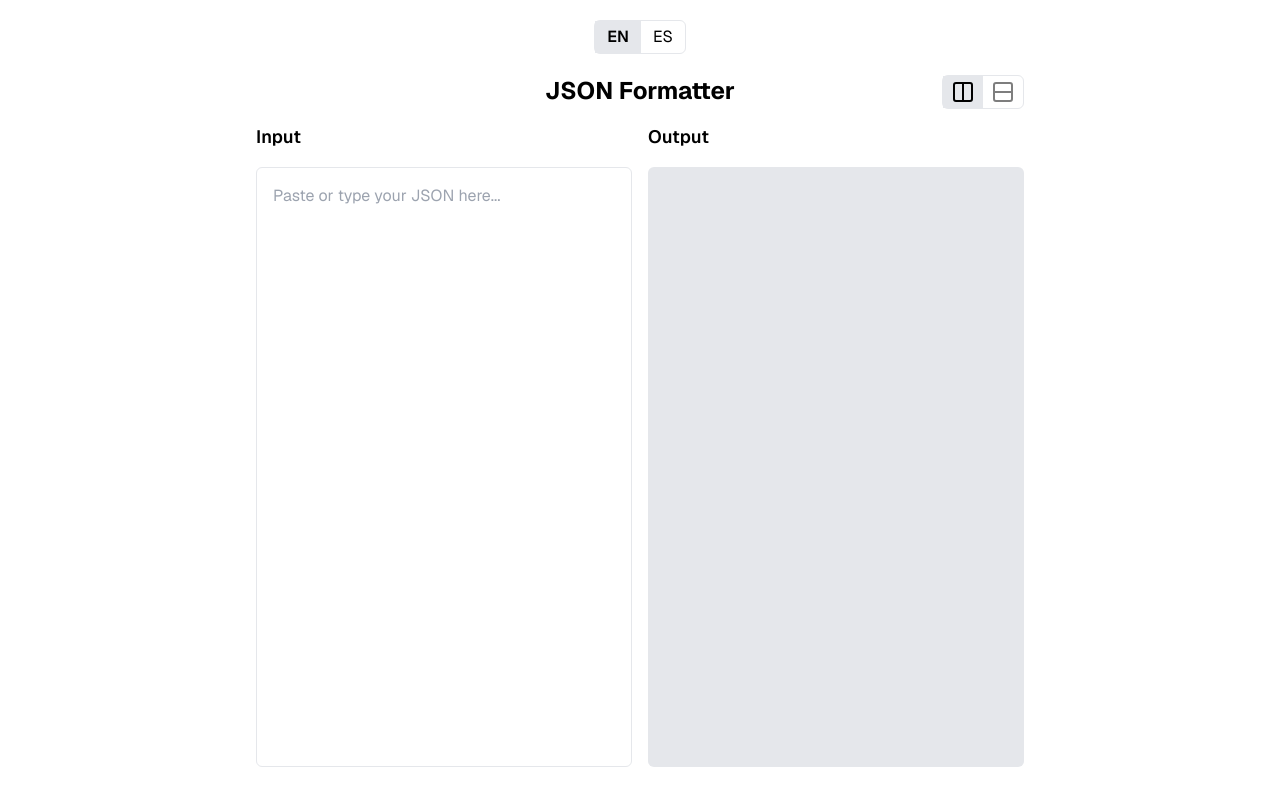
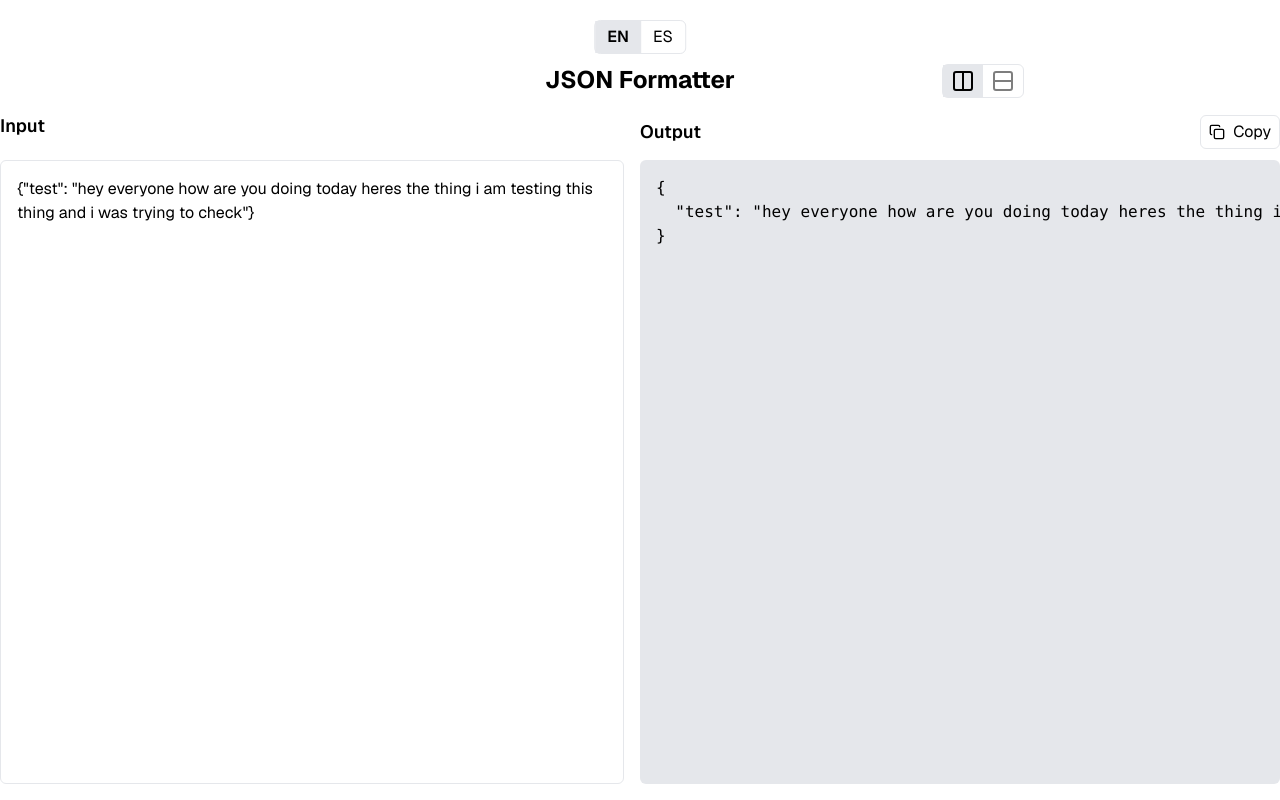
Before and after one commit to andremov/json-formatter, a Next.js app: page /en in a window 1280 px wide. Built offline with nearby package versions, Linux system fonts and the light colour scheme.

Commit message:
fixup sizes and handling of size for large inputs and outputs

```diff
--- /dev/null
+++ b/src/_components/header.tsx
@@ -0,0 +1,51 @@
+import locale from "~/utils/locale.json";
+import type LocaleStrings from "~/utils/types";
+import { Columns2, Rows2Icon } from "lucide-react";
+import clsx from "clsx";
+
+type HeaderPropsType = {
+  showColumns: boolean;
+  setShowColumns: (value: boolean) => void;
+  lang?: "en" | "es";
+};
+
+export default function Header(props: HeaderPropsType) {
+  const { showColumns, setShowColumns, lang = "en" } = props;
+  const localeStrings = locale[lang] as LocaleStrings;
+
+  return (
+    <div className="relative mx-auto flex w-full max-w-screen-md items-center justify-center">
+      <h1 className="mb-4 text-center text-2xl font-bold">
+        {localeStrings.title}
+      </h1>
+
+      <div className="absolute right-0 top-0 flex w-fit rounded-md border border-gray-200">
+        <button
+          className={clsx([
+            "px-2 py-1",
+            {
+              "bg-gray-200": showColumns,
+              "opacity-50": !showColumns,
+            },
+          ])}
+          onClick={() => setShowColumns(true)}
+        >
+          <Columns2 />
+        </button>
+
+        <button
+          className={clsx([
+            "px-2 py-1",
+            {
+              "bg-gray-200": !showColumns,
+              "opacity-50": showColumns,
+            },
+          ])}
+          onClick={() => setShowColumns(false)}
+        >
+          <Rows2Icon />
+        </button>
+      </div>
+    </div>
+  );
+}
--- a/src/_components/json-formatter.tsx
+++ b/src/_components/json-formatter.tsx
@@ -1,10 +1,11 @@
 "use client";
 
 import { useState, useEffect, useCallback, Fragment } from "react";
-import { AlertCircle, Check, Columns2, Copy, Rows2Icon } from "lucide-react";
+import { AlertCircle, Check, Copy } from "lucide-react";
 import locale from "~/utils/locale.json";
 import type LocaleStrings from "~/utils/types";
 import clsx from "clsx";
+import Header from "./header";
 
 const debounce = (func: (arg: string) => void, delay: number) => {
   let timeoutId: NodeJS.Timeout;
@@ -15,7 +16,9 @@
 };
 
 export default function JSONFormatter({ lang = "en" }: { lang?: "en" | "es" }) {
-  const [input, setInput] = useState("");
+  const [input, setInput] = useState(
+    '{"test": "hey everyone how are you doing today heres the thing i am testing this thing and i was trying to check"}',
+  );
   const [output, setOutput] = useState("");
   const [error, setError] = useState("");
   const [isCopied, setIsCopied] = useState(false);
@@ -61,69 +64,51 @@
   };
 
   return (
-    <div className="container mx-auto p-4 pt-16">
-      <div className="relative mx-auto flex max-w-screen-md items-center justify-center">
-        <h1 className="mb-4 text-center text-2xl font-bold">
-          {localeStrings.title}
-        </h1>
-
-        <div className="absolute right-0 top-0 flex w-fit rounded-md border border-gray-200">
-          <button
-            className={clsx([
-              "px-2 py-1",
-              {
-                "bg-gray-200": showColumns,
-                "opacity-50": !showColumns,
-              },
-            ])}
-            onClick={() => setShowColumns(true)}
-          >
-            <Columns2 />
-          </button>
-
-          <button
-            className={clsx([
-              "px-2 py-1",
-              {
-                "bg-gray-200": !showColumns,
-                "opacity-50": showColumns,
-              },
-            ])}
-            onClick={() => setShowColumns(false)}
-          >
-            <Rows2Icon />
-          </button>
-        </div>
-      </div>
+    <div className="container mx-auto flex h-full flex-col">
+      <Header
+        setShowColumns={setShowColumns}
+        lang={lang}
+        showColumns={showColumns}
+      />
 
       <div
         className={clsx([
-          "mx-auto flex max-w-3xl gap-4",
+          "flex flex-1 gap-4",
           {
             "flex-row": showColumns,
             "flex-col": !showColumns,
           },
         ])}
       >
-        <div className="flex-1 space-y-4">
-          <h2 className="text-lg font-semibold">
+        <div
+          className={clsx([
+            "flex flex-col gap-2",
+            {
+              "w-1/2": showColumns,
+              "flex-1": !showColumns,
+            },
+          ])}
+        >
+          <h2 className="h-10 text-lg font-semibold">
             {localeStrings.labels.input}
           </h2>
           <textarea
             placeholder={localeStrings.labels.data}
             value={input}
             onChange={(e) => setInput(e.target.value)}
-            className={clsx([
-              "w-full resize-none rounded-md border border-gray-200 p-4 outline-none transition focus:border-blue-400",
-              {
-                "h-[calc(100vh-200px)] min-h-[300px]": showColumns,
-                "h-[calc(45vh-100px)] min-h-[300px]": !showColumns,
-              },
-            ])}
+            className="w-full flex-1 resize-none rounded-md border border-gray-200 p-4 outline-none transition focus:border-blue-400"
           />
         </div>
-        <div className="flex-1 space-y-4">
-          <div className="flex items-center justify-between">
+
+        <div
+          className={clsx([
+            "flex flex-col gap-2",
+            {
+              "w-1/2": showColumns,
+            },
+          ])}
+        >
+          <div className="flex h-10 items-center justify-between">
             <h2 className="text-lg font-semibold">
               {localeStrings.labels.output}
             </h2>
@@ -152,28 +137,29 @@
             )}
           </div>
 
-          <div
+          <pre
             className={clsx([
+              "flex-1 rounded-md bg-gray-200 p-4",
               {
-                "relative h-[calc(100vh-200px)] min-h-[300px]": showColumns,
-                "relative h-[calc(45vh-100px)] min-h-[300px]": !showColumns,
+                "whitespace-pre-wrap text-red-400": !!error,
+                "overflow-auto": !error,
+                "max-h-[81.4vh]": showColumns,
+                "max-h-[40.7vh]": !showColumns,
               },
             ])}
           >
             {error ? (
-              <div className="absolute inset-0 flex flex-col items-center justify-center rounded-md border border-red-500 p-4 text-red-500">
-                <AlertCircle className="absolute left-5 top-5 h-4 w-4" />
-                <div className="flex flex-col gap-2">
+              <>
+                <div className="mb-4 flex items-center gap-6">
+                  <AlertCircle className="h-5 w-5" />
                   <span className="font-bold">{localeStrings.error}</span>
-                  <span>{error}</span>
                 </div>
-              </div>
+                <span>{error}</span>
+              </>
             ) : (
-              <pre className="h-full overflow-auto rounded-md bg-gray-200 p-4">
-                <code>{output}</code>
-              </pre>
+              output
             )}
-          </div>
+          </pre>
         </div>
       </div>
     </div>
--- a/src/_components/locale-switcher.tsx
+++ b/src/_components/locale-switcher.tsx
@@ -6,7 +6,7 @@
   lang?: "en" | "es";
 }) {
   return (
-    <div className="absolute top-5 flex rounded-md border border-gray-200">
+    <div className="absolute left-1/2 top-5 flex -translate-x-1/2 rounded-md border border-gray-200">
       <Link
         href={"/en"}
         className={
--- a/src/app/[lang]/page.tsx
+++ b/src/app/[lang]/page.tsx
@@ -9,7 +9,7 @@
 
 export default function HomePage({ params }: PageProps) {
   return (
-    <main className="flex min-h-screen flex-col items-center justify-center">
+    <main className="h-screen max-h-screen pb-4 pt-16">
       <LocaleSwitcher lang={params.lang} />
       <JSONFormatter lang={params.lang} />
     </main>
--- a/src/app/page.tsx
+++ b/src/app/page.tsx
@@ -3,7 +3,7 @@
 
 export default function HomePage() {
   return (
-    <main className="flex min-h-screen flex-col items-center justify-center">
+    <main className="h-screen max-h-screen pb-4 pt-16">
       <LocaleSwitcher />
       <JSONFormatter />
     </main>
```
